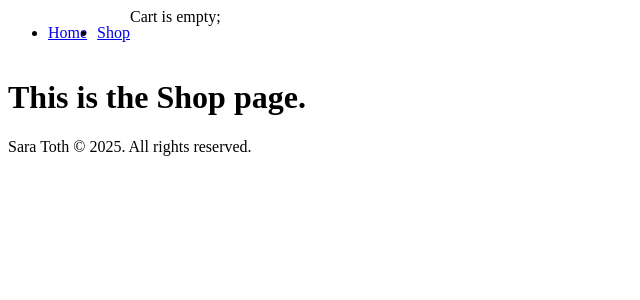
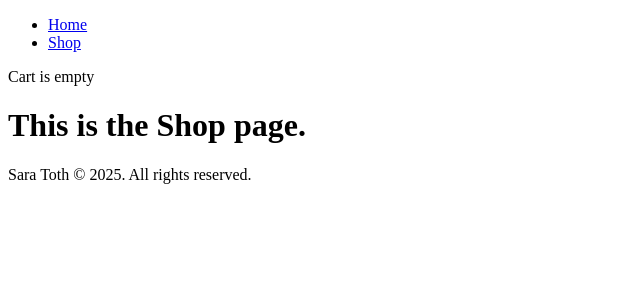
Before and after one commit to SaraToth/odin-react-shopping-cart, a React (Vite) app: page /shop in a window 1280 px wide. Shown: the top 300 px of the page, without its empty margins (0-640 px from the left). Built offline with nearby package versions, Linux system fonts and the light colour scheme.

Commit message:
Fix: Typo in text

```diff
--- a/src/components/Navbar.jsx
+++ b/src/components/Navbar.jsx
@@ -1,15 +1,14 @@
 import { Link } from "react-router-dom";
-import styles from "./Navbar.module.css"
 const Navbar = ({cartNumber}) => {
 
     return (
-        <nav className={styles.nav}>
+        <nav>
             <ul>
                 <li><Link to ="/">Home</Link></li>
                 <li><Link to="/Shop">Shop</Link></li>
             </ul>
             {cartNumber > 0 && cartNumber + " items in cart"}
-            {cartNumber === 0 && "Cart is empty"};
+            {cartNumber === 0 && "Cart is empty"}
         </nav>
     )
 }
```
